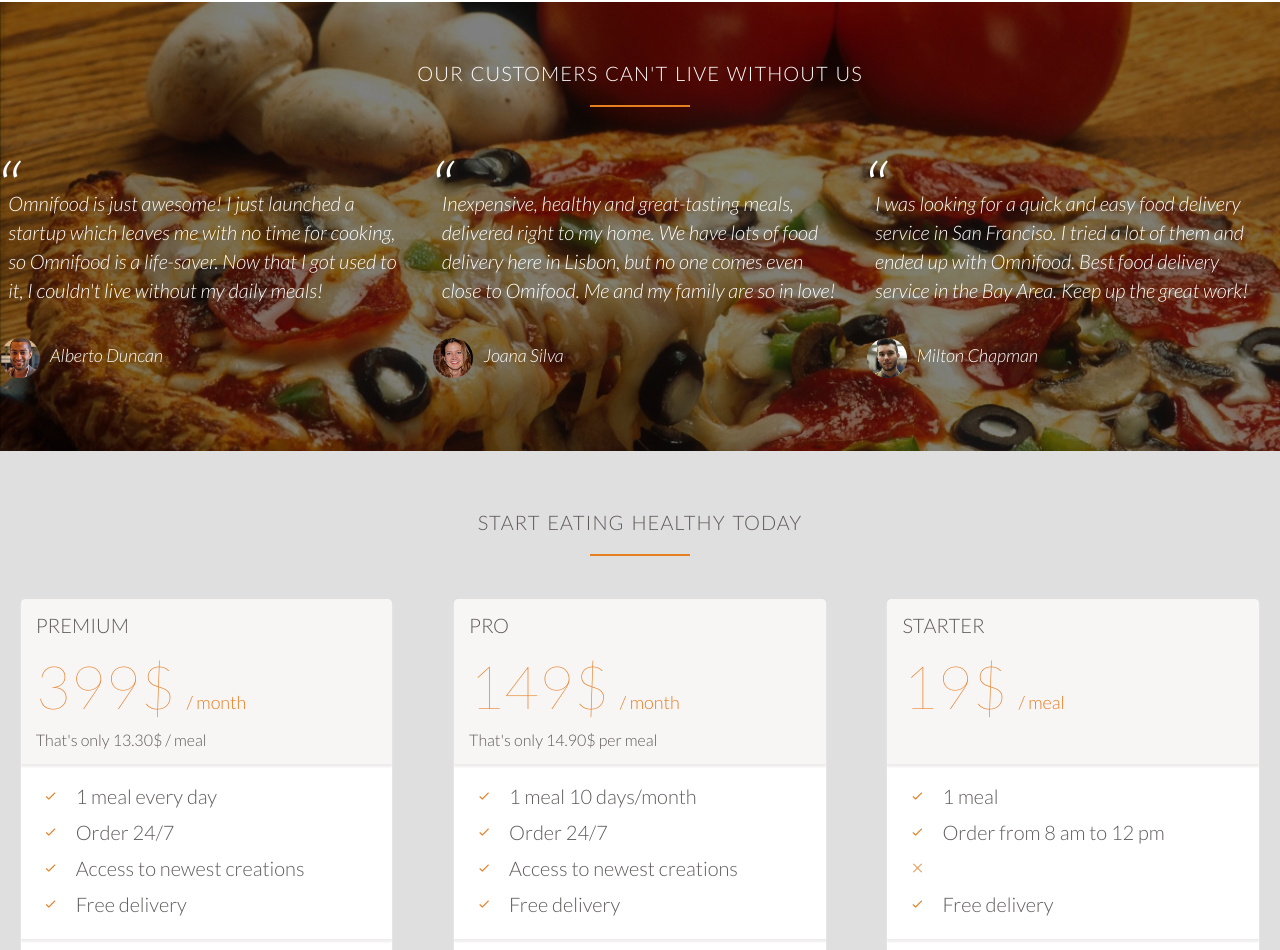
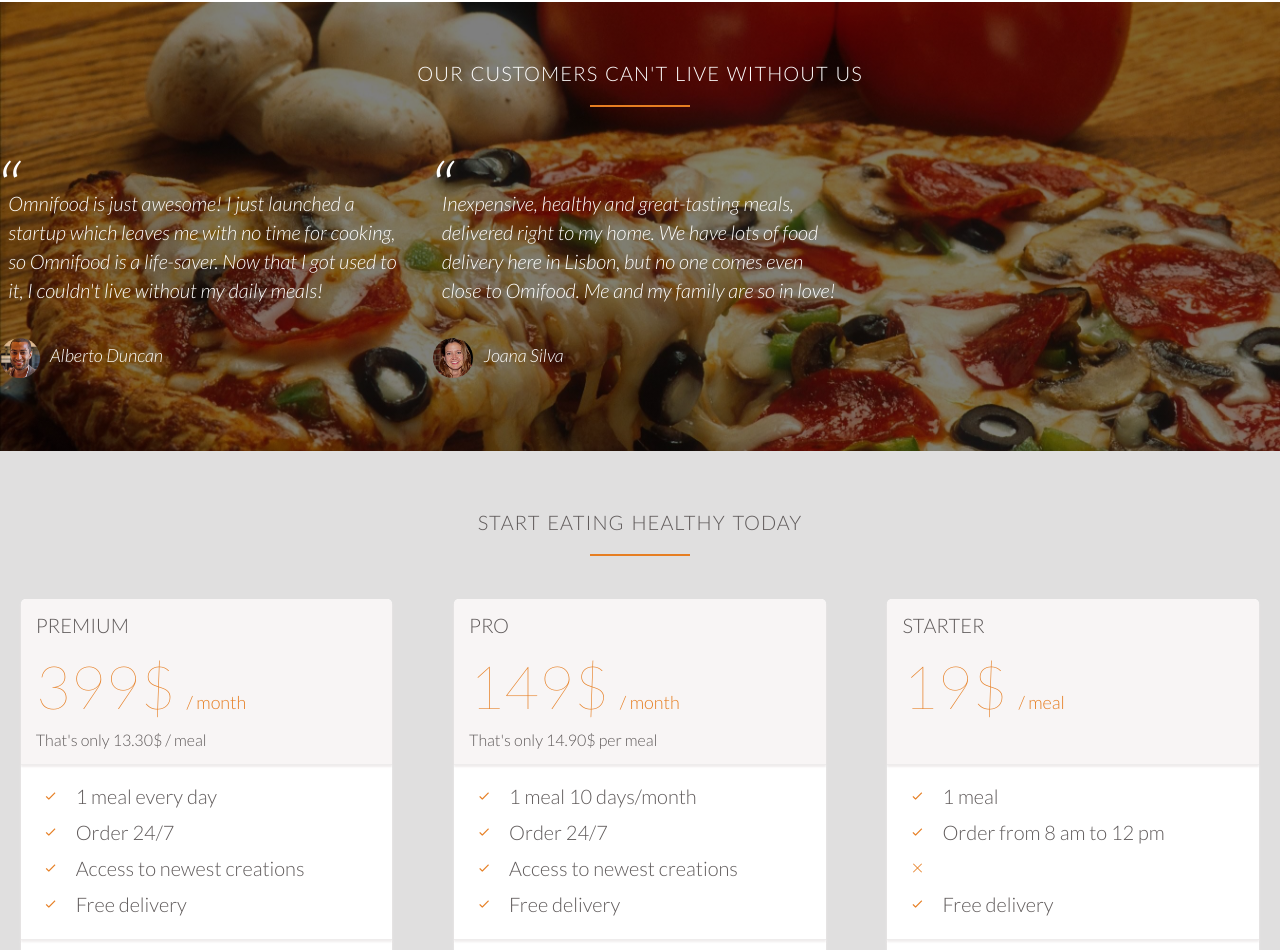
Before and after one commit to AzumaraJoseph/Omnifood, a plain HTML site: page index.html in a window 1280 px wide. Shown: the part 3202-4152 px from the top of the page. Drawn offline with nearby package versions, Linux system fonts and the light colour scheme; files whose address does not match are found by name.

Commit message:
commented out a blockquote

```diff
--- a/index.html
+++ b/index.html
@@ -248,11 +248,11 @@
                         Inexpensive, healthy and great-tasting meals, delivered right to my home. We have lots of food delivery here in Lisbon, but no one comes even close to Omifood. Me and my family are so in love!                    </blockquote>
                     <cite><img src="resources/img/customer-2.jpg" alt="customer 2 photo">Joana Silva</cite>
                 </div>
-                <div class="col span-1-of-3">
+                <!-- <div class="col span-1-of-3">
                     <blockquote>
                         I was looking for a quick and easy food delivery service in San Franciso. I tried a lot of them and ended up with Omnifood. Best food delivery service in the Bay Area. Keep up the great work!                    </blockquote>
                     <cite><img src="resources/img/customer-3.jpg" alt="customer 3 photo">Milton Chapman</cite>
-                </div>
+                </div> -->
             </div>
         </section>
 
```
